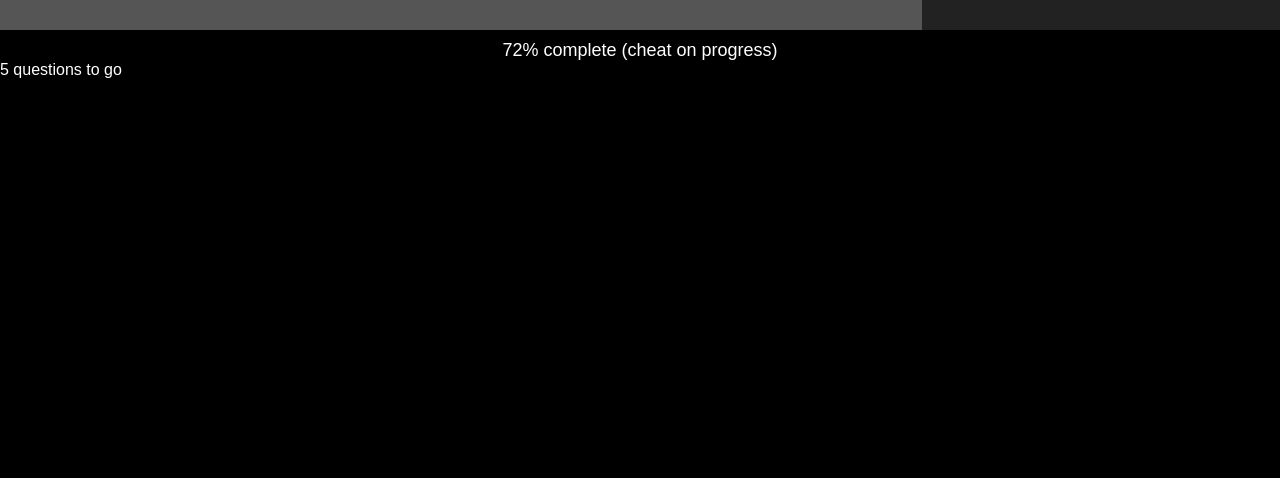
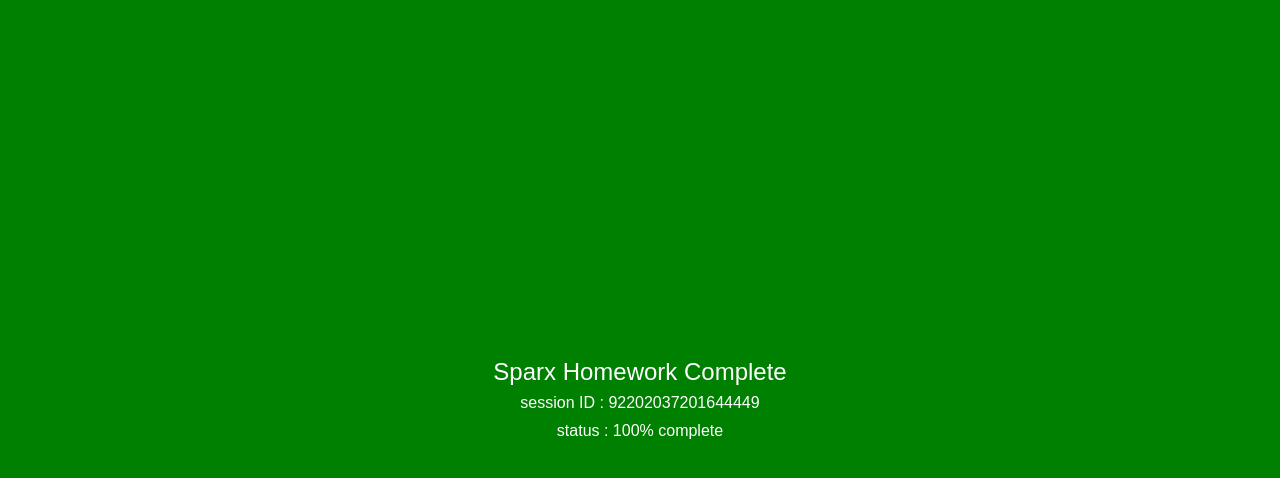
Before and after one commit to Kingofthescript/Preview, a plain HTML site: page index.html in a window 1280 px wide. Drawn offline with Linux system fonts and the light colour scheme.

Commit message:
Update index.html

```diff
--- a/index.html
+++ b/index.html
@@ -3,41 +3,30 @@
 <head>
     <meta charset="UTF-8">
     <meta name="viewport" content="width=device-width, initial-scale=1.0">
-    <title>Sparx Cheats 2024</title>
+    <title>Sparx Homework Complete</title>
     <style>
         body {
-            background-color: #000;
+            background-color: #008000; /* Green background */
             color: #fff;
             font-family: Arial, sans-serif;
             margin: 0;
             padding: 0;
+            display: flex;
+            justify-content: center;
+            align-items: center;
+            height: 100vh;
         }
-        .progress-bar {
-            width: 100%;
-            background-color: #222;
-            height: 30px;
-            position: relative;
-        }
-        .progress-fill {
-            background-color: #555;
-            height: 100%;
-            position: absolute;
-            top: 0;
-            left: 0;
-            width: 72%;
-        }
-        .progress-text {
+        .text {
             text-align: center;
-            margin-top: 10px;
-            font-size: 18px;
+            font-size: 24px;
         }
     </style>
 </head>
 <body>
-    <div class="progress-bar">
-        <div class="progress-fill"></div>
+    <div class="text">
+        Sparx Homework Complete <br>
+        <span style="font-size: 16px;">session ID : 92202037201644449</span><br>
+        <span style="font-size: 16px;">status : 100% complete</span>
     </div>
-    <div class="progress-text">72% complete (cheat on progress)</div>
-    <div class="remaining-questions">5 questions to go</div>
 </body>
 </html>
```
